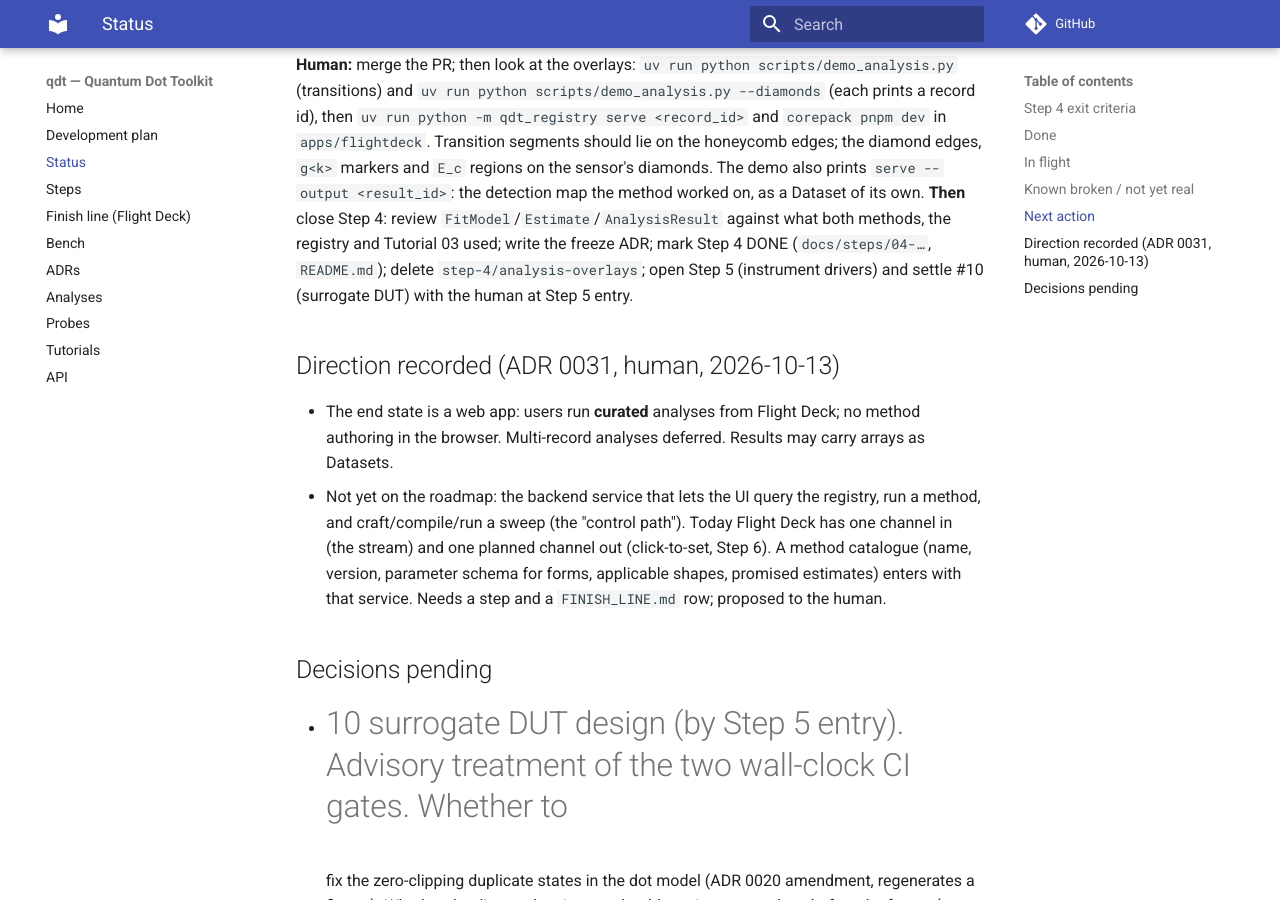
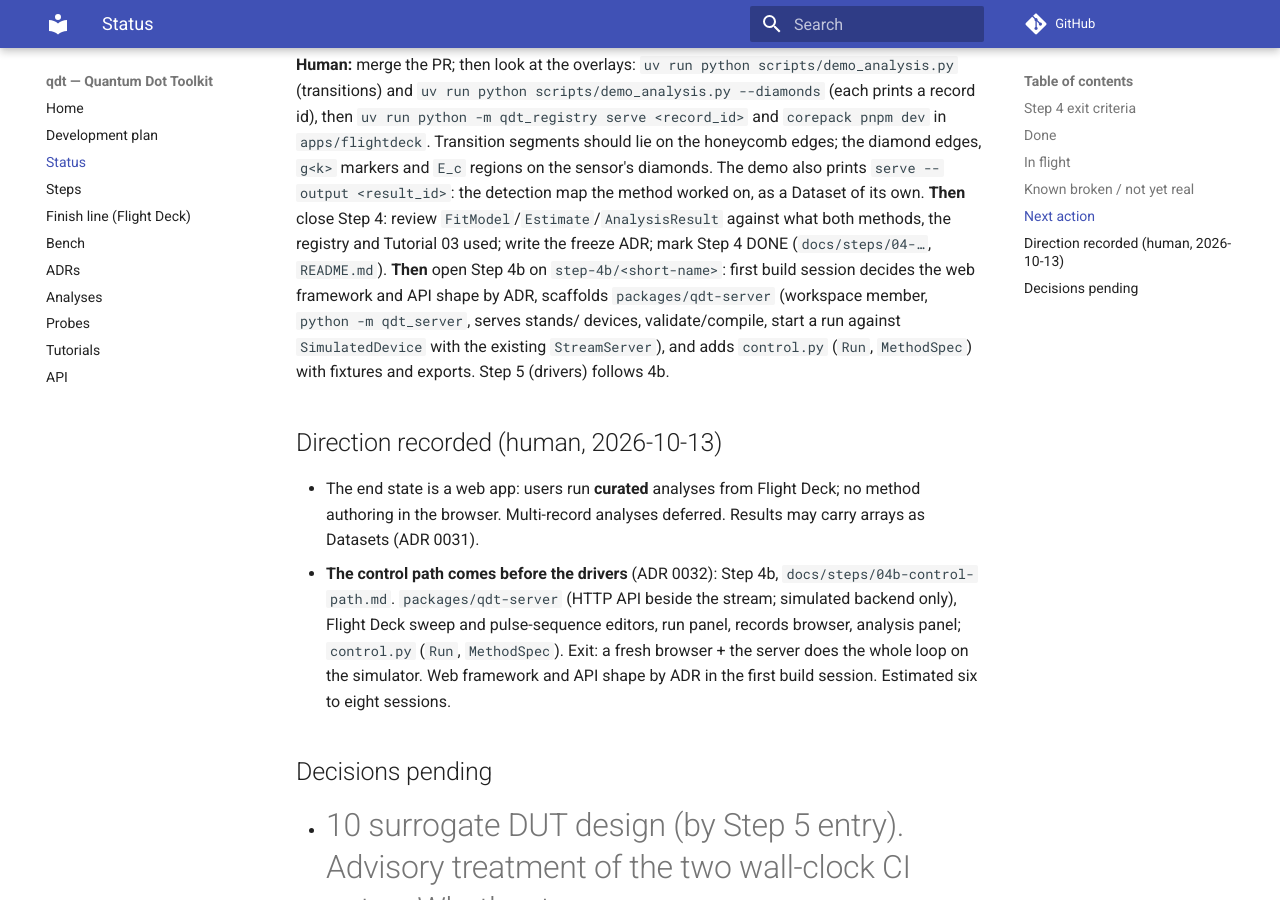
Before and after one commit to CowboyQuantum/qdt, an MkDocs documentation site: the page built from docs/STATUS.md, in a window 1280 px wide and 900 px high, scrolled down 2914 px. Built offline with MkDocs 1.6.1 and Material for MkDocs 9.7.7, drawn with Linux system fonts in a browser that asks for light colours; comment, search, counter and statistics services are not loaded; some of the changed text lies outside the part shown.

Commit message:
docs: ADR 0032 — control path (qdt-server + Flight Deck editors) before drivers, as Step 4b; FINISH_LINE row; plan index; rule 8 wording
Co-Authored-By: Claude Fable 5.1 <noreply@anthropic.com>

```diff
--- a/docs/STATUS.md
+++ b/docs/STATUS.md
@@ -4,7 +4,8 @@
 > A fresh session must be able to continue from this file alone.
 
 **Current step:** 4 — Analysis as a consumer → `docs/steps/04-analysis-overlays.md`
-**Branch:** `step-4/result-output` (PR against `main` open; the human merges). PR #11 (diamonds) merged.
+**Branch:** `step-4b/plan` (PR against `main` open; the human merges). PRs #9, #11, #12 merged; stale
+branches deleted; `main` is the only branch.
 **Last session:** 2026-10-13, session 13. Two sessions built Step 4 in parallel; the human merged PR #9
 (`step-4/analysis`: record + method provenance, lattice estimation, ADR 0029) and closed PR #10. This
 session then ported onto `main` what #9 lacked: a source–drain bias across the sensor SET, the
@@ -86,18 +87,20 @@ draws lines, markers and regions in data coordinates).
 diamond edges, `g<k>` markers and `E_c` regions on the sensor's diamonds. The demo also prints
 `serve --output <result_id>`: the detection map the method worked on, as a Dataset of its own.
 **Then** close Step 4: review `FitModel`/`Estimate`/`AnalysisResult` against what both methods, the
-registry and Tutorial 03 used; write the freeze ADR; mark Step 4 DONE (`docs/steps/04-…`, `README.md`);
-delete `step-4/analysis-overlays`; open Step 5 (instrument drivers) and settle #10 (surrogate DUT) with
-the human at Step 5 entry.
+registry and Tutorial 03 used; write the freeze ADR; mark Step 4 DONE (`docs/steps/04-…`, `README.md`).
+**Then** open Step 4b on `step-4b/<short-name>`: first build session decides the web framework and API
+shape by ADR, scaffolds `packages/qdt-server` (workspace member, `python -m qdt_server`, serves stands/
+devices, validate/compile, start a run against `SimulatedDevice` with the existing `StreamServer`), and
+adds `control.py` (`Run`, `MethodSpec`) with fixtures and exports. Step 5 (drivers) follows 4b.
 
-## Direction recorded (ADR 0031, human, 2026-10-13)
+## Direction recorded (human, 2026-10-13)
 - The end state is a web app: users run **curated** analyses from Flight Deck; no method authoring in
-  the browser. Multi-record analyses deferred. Results may carry arrays as Datasets.
-- Not yet on the roadmap: the backend service that lets the UI query the registry, run a method, and
-  craft/compile/run a sweep (the "control path"). Today Flight Deck has one channel in (the stream) and
-  one planned channel out (click-to-set, Step 6). A method catalogue (name, version, parameter schema
-  for forms, applicable shapes, promised estimates) enters with that service. Needs a step and a
-  `FINISH_LINE.md` row; proposed to the human.
+  the browser. Multi-record analyses deferred. Results may carry arrays as Datasets (ADR 0031).
+- **The control path comes before the drivers** (ADR 0032): Step 4b, `docs/steps/04b-control-path.md`.
+  `packages/qdt-server` (HTTP API beside the stream; simulated backend only), Flight Deck sweep and
+  pulse-sequence editors, run panel, records browser, analysis panel; `control.py` (`Run`,
+  `MethodSpec`). Exit: a fresh browser + the server does the whole loop on the simulator. Web
+  framework and API shape by ADR in the first build session. Estimated six to eight sessions.
 
 ## Decisions pending
 - #10 surrogate DUT design (by Step 5 entry). Advisory treatment of the two wall-clock CI gates. Whether to
```
Also changed, not shown: CLAUDE.md (+1 -1 lines), docs/DEVELOPMENT_PLAN.md (+4 -2 lines), docs/FINISH_LINE.md (+1 -0 lines), docs/adr/0032-control-path-before-drivers.md (added, +73 -0 lines), docs/adr/README.md (+1 -0 lines), docs/steps/04b-control-path.md (added, +39 -0 lines), docs/steps/README.md (+1 -0 lines).
